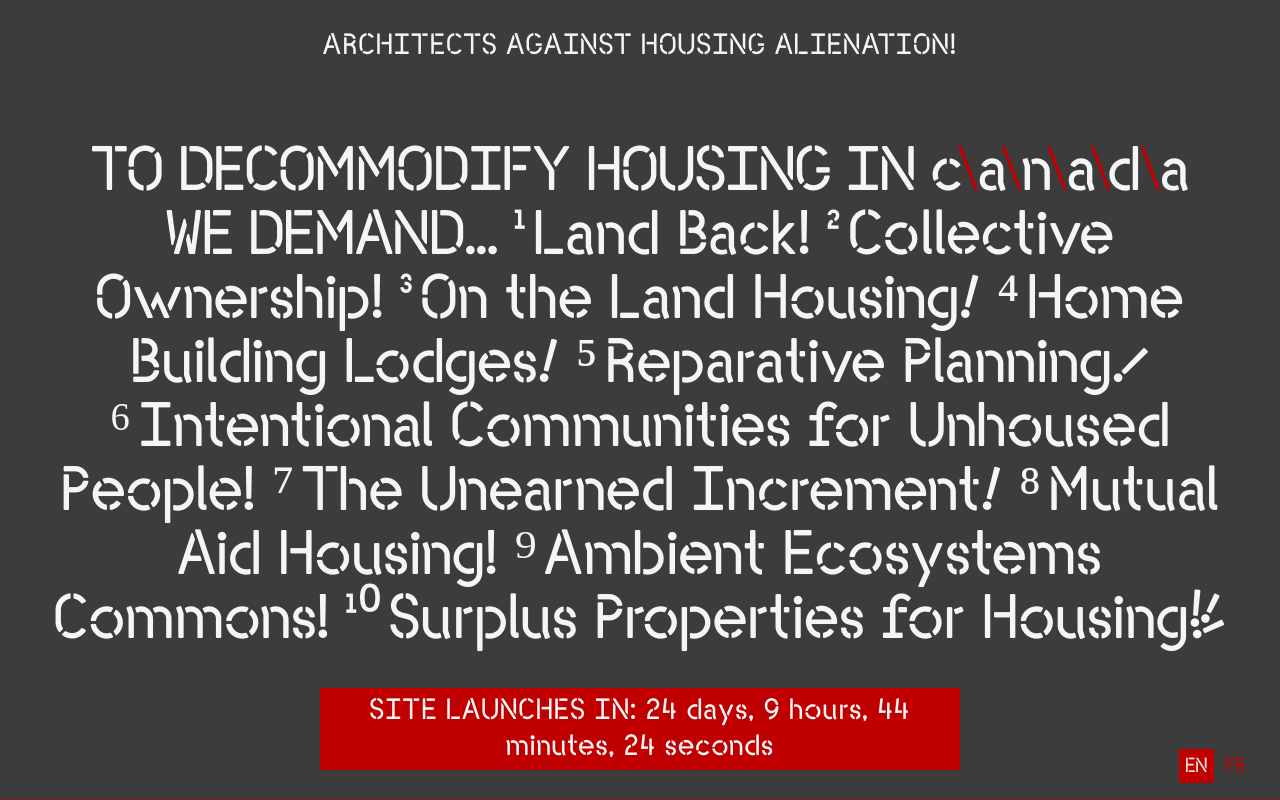
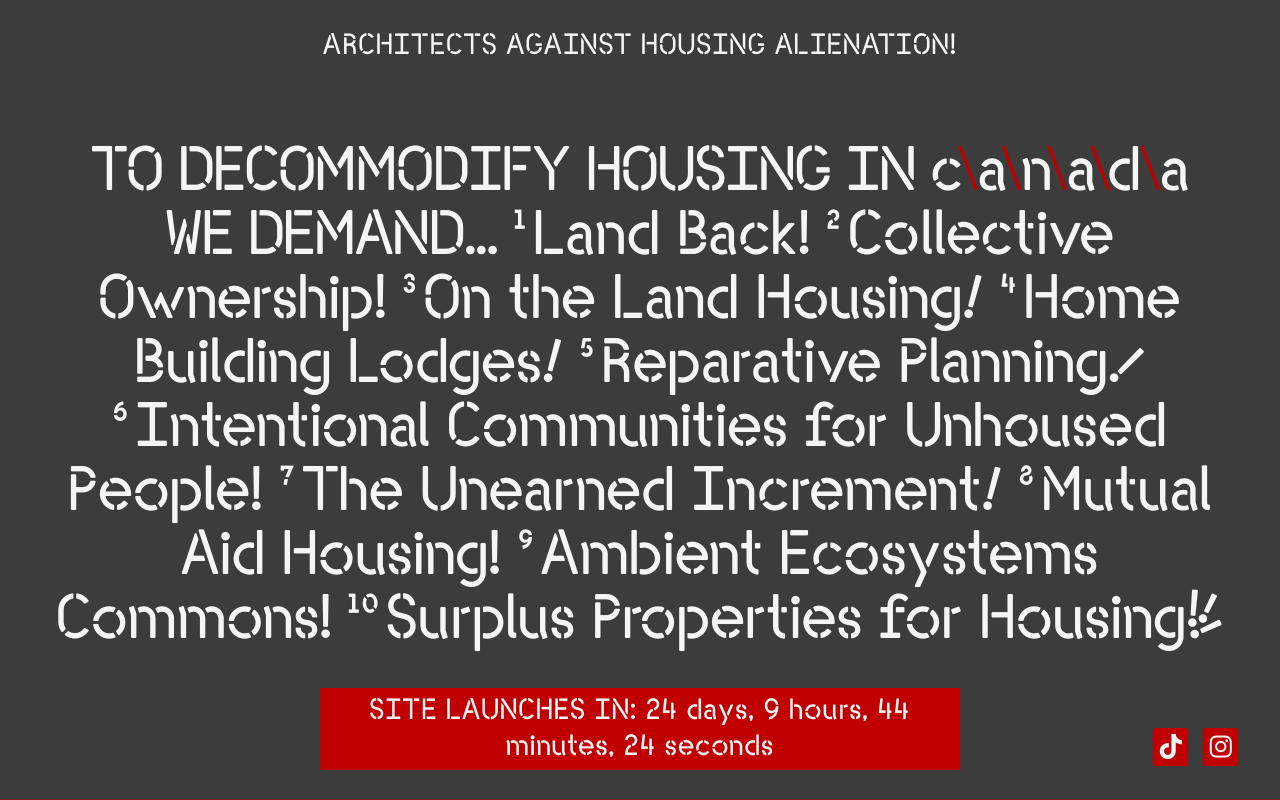
Before and after one commit to alisq/aaha-teaser, a website: page index.html in a window 1280 px wide. Drawn offline with nearby package versions, Linux system fonts and the light colour scheme; some packages are replaced by stand-ins of ours; a script that the page names is missing; a web font is replaced by a local one.

Commit message:
added some socials.

```diff
--- a/index.html
+++ b/index.html
@@ -25,7 +25,7 @@
 
 
         <section id="demands" class="inverse">
-            <div class="manifesto">
+            <div class="manifesto" style="">
 
                 TO DECOMMODIFY HOUSING IN
                 c<span class='red'>\</span>a<span class='red'>\</span>n<span class='red'>\</span>a<span class='red'>\</span>d<span class='red'>\</span>a<br />
@@ -49,9 +49,10 @@
         </section>
 
 
-        <div id="lang">
-            <div class="active">EN</div>
-            <div>FR</div>
+        <div id="socials">
+            <a href="https://tiktok.com/@aaha.ca" target="_blank"><i class="fa-brands fa-tiktok"></i></a>
+            <a href="https://instagram.com/aaha.ca" target="_blank"><i class="fa-brands fa-instagram"></i></a>
+
         </div>
 
 
--- a/sass/_layout.scss
+++ b/sass/_layout.scss
@@ -100,16 +100,37 @@ h1 {
 
 
 
-#lang {
+#socials {
 
-    width:80px;height:30px;
+    width:200px;height:30px;
     cursor: pointer;
     position:fixed;
     z-index:12;
-    bottom:1em;
-    right:1em;
+    bottom:2em;
+    right:2em;
     transform-origin: 50% 50%;
     transition:all $transition-time;
+    text-align: right;
+
+    & i {
+        font-size:1.2em;
+        display:inline-block;
+        background:$red;
+        padding:0.25em;
+        color:$background;
+        transition:all $transition-time;
+        cursor:pointer;
+        border-radius: 2px;;
+
+        &:first-of-type {
+            margin-left:10px;;
+        }
+        &:hover {
+            background:$foreground;
+            color:$red;
+        }
+
+    }
 
     & div {
         display:inline-block;
@@ -483,7 +504,7 @@ ul.actions {
         }
 
         & .title-bottom {
-            transform: rotate(0);
+            // transform: rotate(0);
             display:none;
         }
 
--- a/sass/_typography.scss
+++ b/sass/_typography.scss
@@ -1,6 +1,6 @@
 @font-face {
     font-family: 'AAHA-WEB';
-    src: url('../css/fonts/AAHA-Regular.woff2') format('woff');
+    src: url('../css/fonts/AAHA-Regular.04.15.woff2') format('woff');
     font-weight:normal;
 }
 
```
Also changed, not shown: css/fonts/AAHA!/Web-PS/AAHA-Regular.04.15.otf (deleted), css/fonts/AAHA!/Web-PS/AAHA-Regular.04.15.woff2 (deleted), css/fonts/AAHA-Regular.04.15.woff2 (added), css/fonts/AAHA-Regular.woff2, css/main.css, 3 other files.
